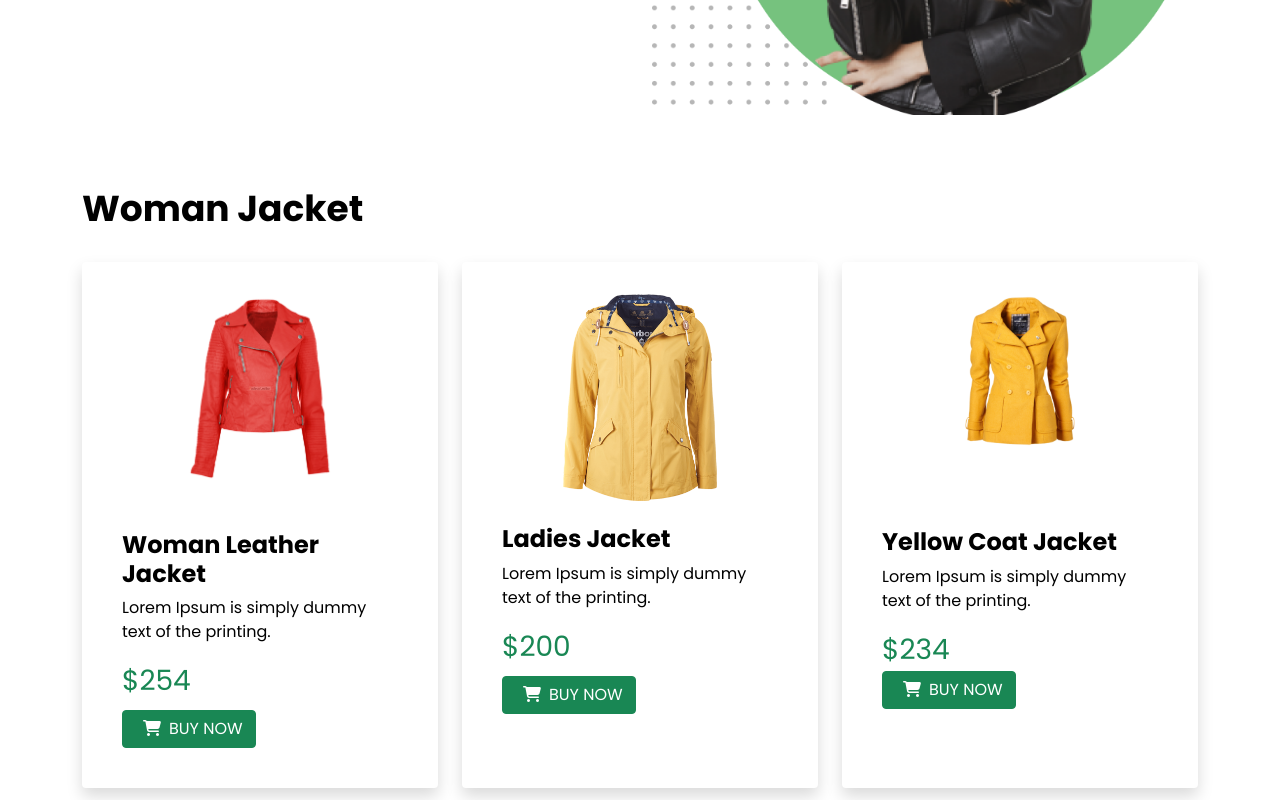
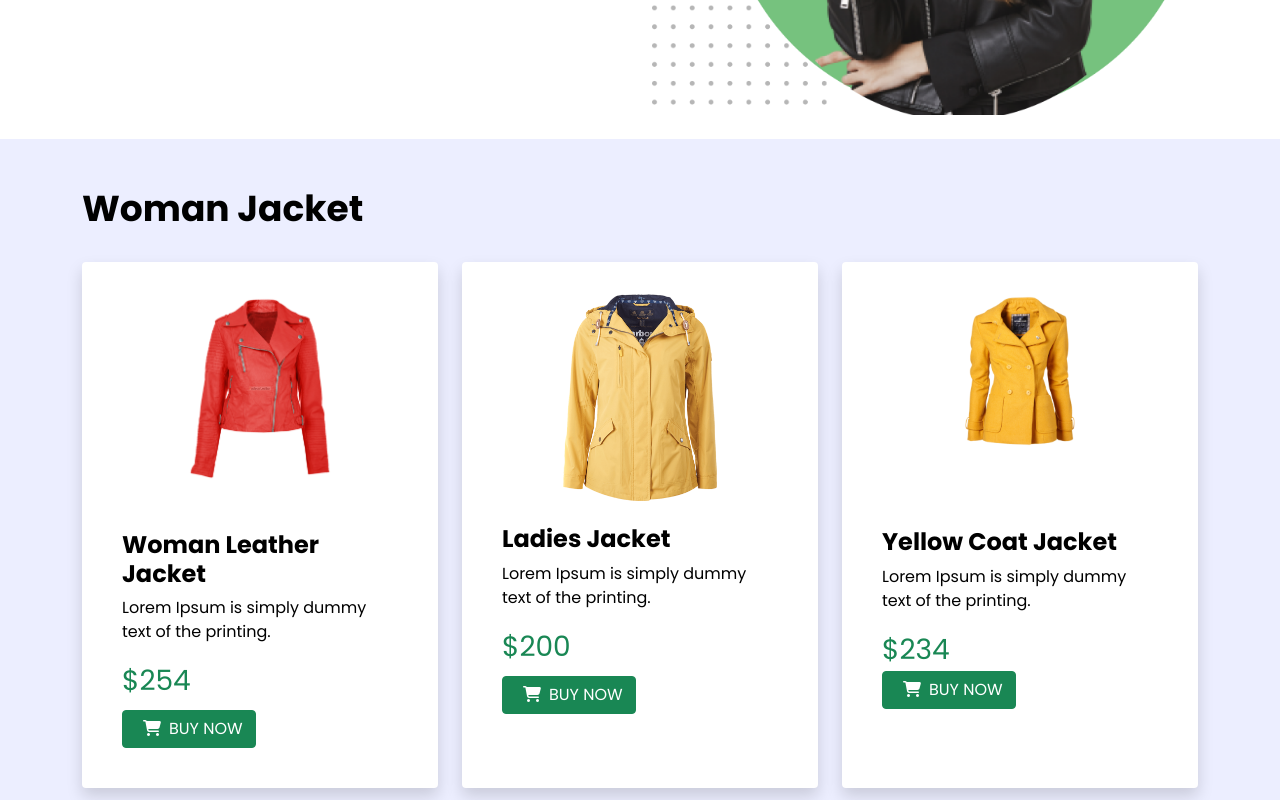
Before and after one commit to shamsuddin-developer/ecommerce-landing-page, a plain HTML site: page index.html in a window 1280 px wide. Shown: the part 520-1320 px from the top of the page. Drawn offline with Linux system fonts and the light colour scheme.

Commit message:
Final Update

```diff
--- a/css/style.css
+++ b/css/style.css
@@ -3,6 +3,7 @@ body {
   color: black;
   font-size: 16px;
 }
+
 h1,
 h2,
 h3,
@@ -22,6 +23,11 @@ h3 {
 h4 {
   font-size: 18px;
 }
+header,
+#product,
+#contact {
+  background: #eceeff;
+}
 .highlight {
   color: #157347;
 }
```
